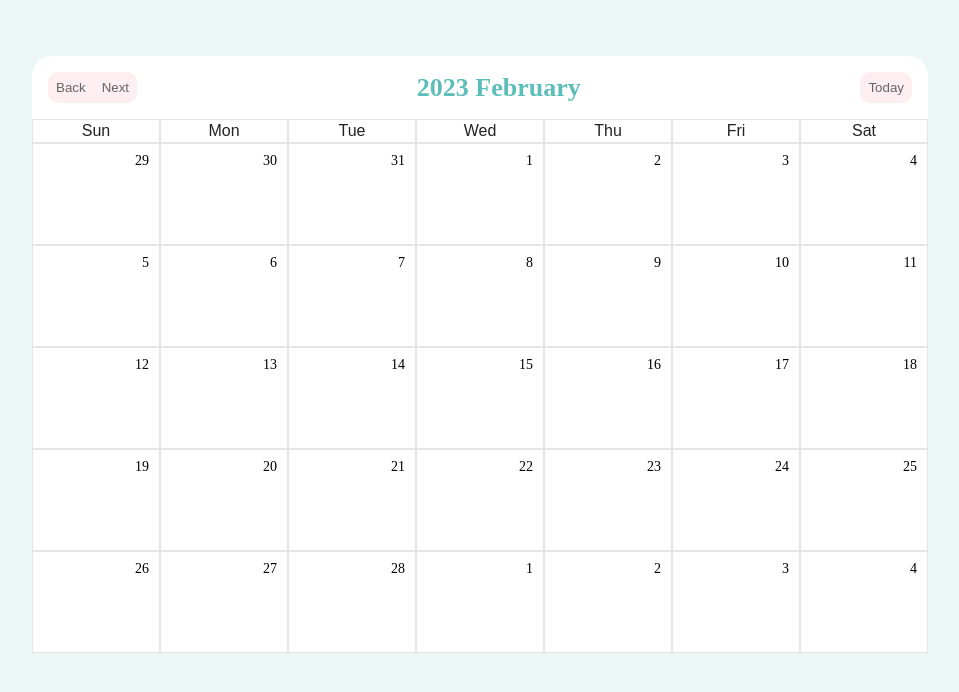
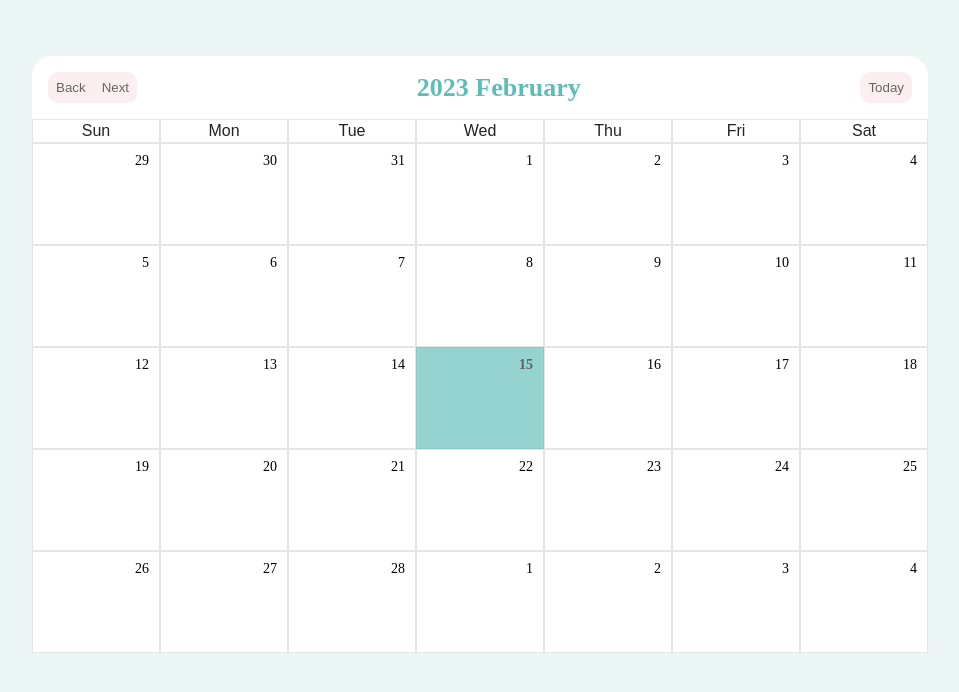
Before and after one commit to aegisnull/react-calendar, a React (Vite) app: page / in a window 1280 px wide. Shown: the top 692 px of the page, without its empty margins (160-1119 px from the left). Built offline with nearby package versions, Linux system fonts and the light colour scheme.

Commit message:
style: add styling to today's date square box

```diff
--- a/src/components/Calendar/Calendar.jsx
+++ b/src/components/Calendar/Calendar.jsx
@@ -68,6 +68,7 @@ function Calendar() {
   </div>
 ));
 
+
   return (
     <div className='calendar'>
       <div className='calendar__header'>
--- a/src/components/Calendar/Calendar.scss
+++ b/src/components/Calendar/Calendar.scss
@@ -70,8 +70,8 @@
     display: flex;
     flex: 1;
     justify-content: flex-end;
+    height: 80px;
     padding: 10px;
-    height: 80px;
     font-size: 14px;
     background-color: white;
     border: 1px solid rgba(0, 0, 0, 0.1);
@@ -80,7 +80,16 @@
     &:hover {
       background-color: var(--tertiary-color);
     }
+
+    &_today {
+      font-weight: 600;
+      background-color: var(--secondary-color);
+      opacity: 0.6;
+
+      &:hover {
+        background-color: var(--secondary-color);
+        opacity: 1;
+      }
+    }
   }
-
-
 }
```
Lines whose indentation alone changed are shown as unchanged.
